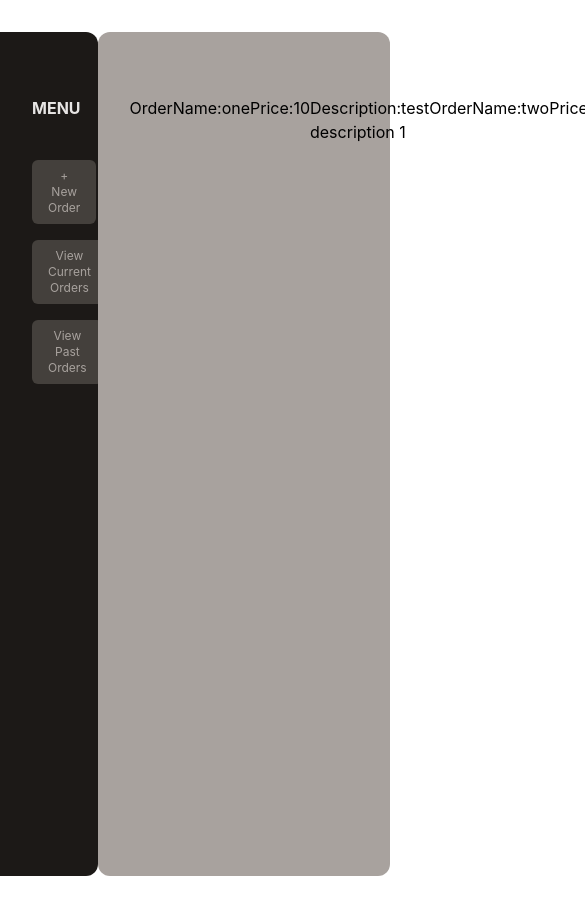
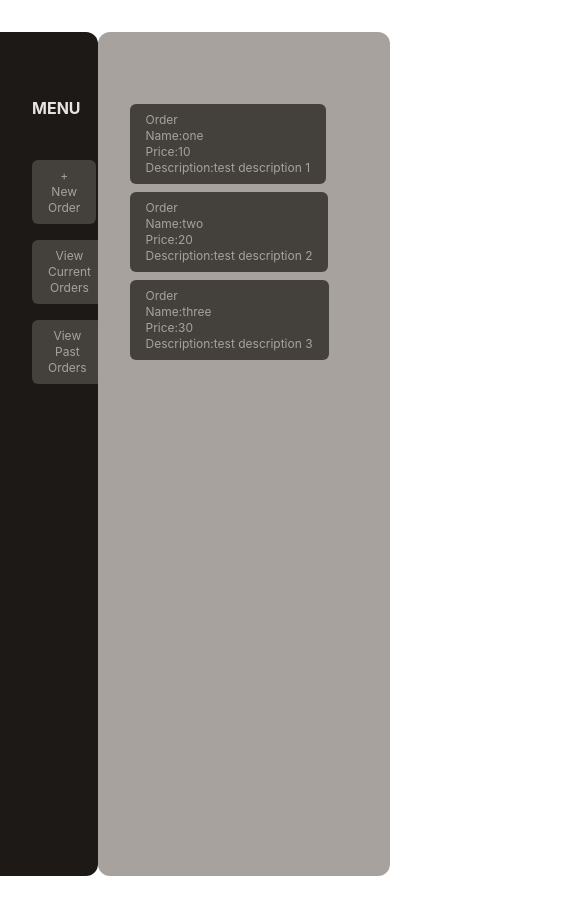
Before and after one commit to W44/React-FrontEnd-FO, a React (Create React App) app: page / in a window 390 px wide. Both pictures are taken after a click on the button "View Current Orders". Shown: the top 908 px of the page, 585 px wide, since content can reach past the window. Built offline with nearby package versions, Linux system fonts and the light colour scheme.

Commit message:
styling corrections

```diff
--- a/src/Components/Body/Body.jsx
+++ b/src/Components/Body/Body.jsx
@@ -4,17 +4,19 @@ import ListItems from './ListItems';
 import AddItem from './AddItem';
 import { ItemListContext } from '../Contexts/ItemListContext';
 
-export default function Sidebar()
+export default function Body()
 {
 
     const menuCtx = useContext(SidebarContext);
     const ItemCtx = useContext(ItemListContext);
     console.log("Body",ItemCtx)
     return (
-        <div className='w-3/4 px-8 py-16 bg-stone-400 flex rounded-r-xl rounded-l-xl'>
+        <div className='w-3/4 px-8 py-16 bg-stone-400 rounded-r-xl rounded-l-xl'>
         {menuCtx.Menu.MenuItem ==="new" && <AddItem/>}
         {menuCtx.Menu.MenuItem ==="viewCurrent" && ItemCtx.Items.map((item) => {
-            return ( <ListItems name={item.name} price={item.price} description={item.description}/>);
+            return ( <div className=''>
+            <ListItems name={item.name} price={item.price} description={item.description}/>
+            </div>);
         })}
         {menuCtx.Menu.MenuItem ==="viewPast" && <ListItems name={'Past'} price={30} description={'testing description'}/>}
         </div>
--- a/src/Components/Body/ListItems.jsx
+++ b/src/Components/Body/ListItems.jsx
@@ -1,3 +1,4 @@
+import { ListItemStyle } from "../../Constants";
 
 
 
@@ -6,11 +7,11 @@ export default function ListItems({name,price,description,children})
 
 
     return (
-        <>
+        <div className={ListItemStyle}>
         <h3>Order</h3>
         <h4>Name:{name}</h4>
         <h4>Price:{price}</h4>
         <p>Description:{description}</p>
-        </>
+        </div>
     );
 }
--- a/src/Constants.jsx
+++ b/src/Constants.jsx
@@ -2,3 +2,4 @@ export const ButtonStyle1 = 'my-2 px-4 py-2 text-xs md:text-base rounded-md bg-s
 export const ButtonStyle2 = 'text-stone-800 hover:text-stone-950';
 export const ButtonStyleAdd = 'bg-stone-800 text-stone-50 px-6 py-2 rounded-md hover:bg-stone-950 ';
 export const ModalTextStyle = 'text-xl font-bold text-stone-500 my-4'
+export const ListItemStyle = 'w-max md:w-max my-2 px-4 py-2 text-xs md:text-base rounded-md bg-stone-700 text-stone-400 hover:bg-stone-600 hover:text-stone-100';
```
